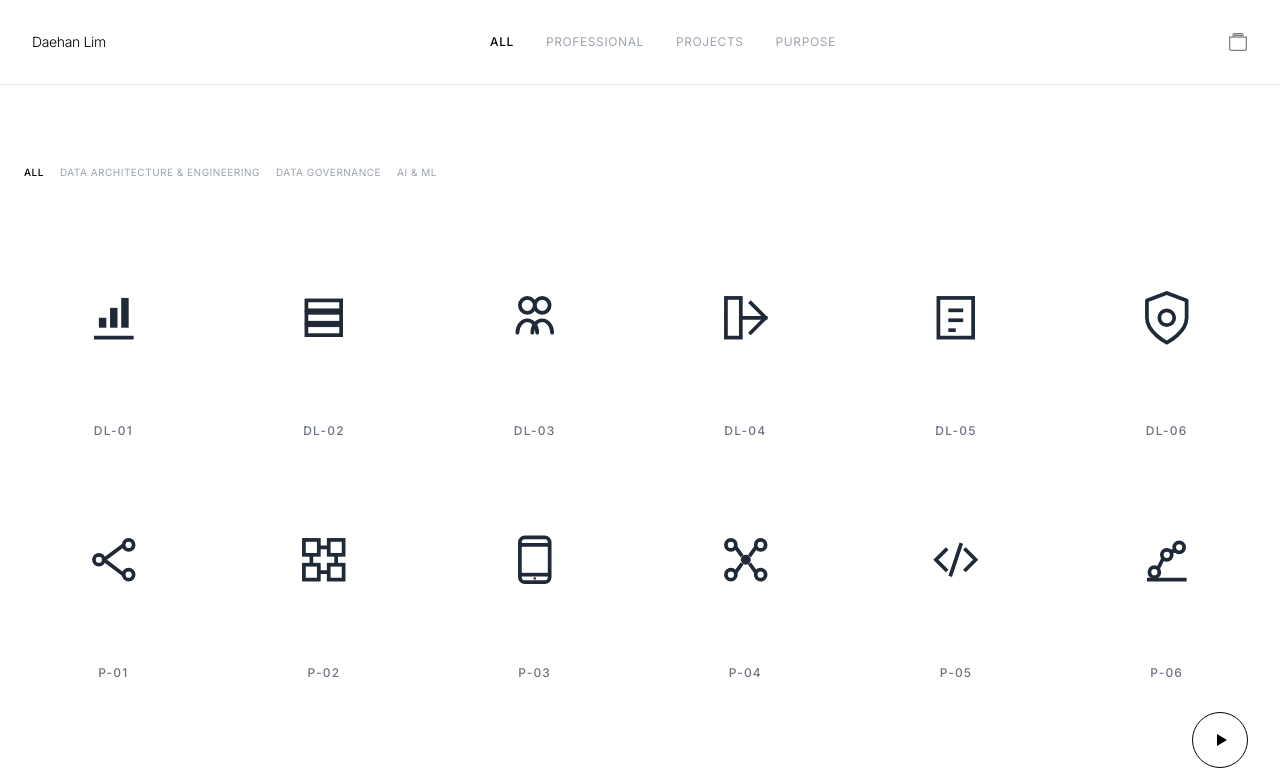
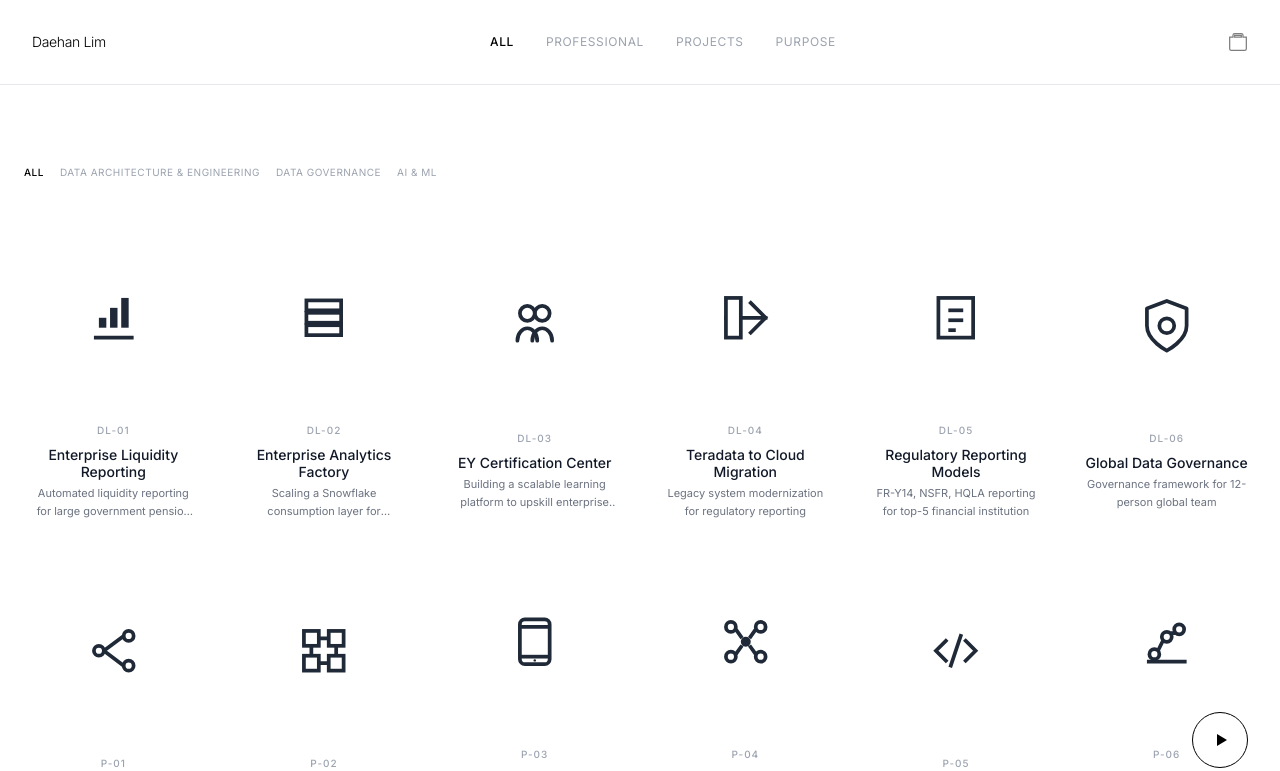
Before and after one commit to daehanlim-cpa/Portfolio, a Next.js app: page / in a window 1280 px wide. Shown: the top 771 px of the page. Built offline with nearby package versions, Linux system fonts and the light colour scheme.

Commit message:
Enhance ProjectCard with title and description

```diff
--- a/components/ProjectCard.tsx
+++ b/components/ProjectCard.tsx
@@ -29,12 +29,24 @@ export default function ProjectCard({ project, onClick, isEmphasized = true }: P
             </div>
 
             {/* Code Label */}
-            <div className="text-center">
-                <p className={`text-xs uppercase tracking-widest transition-colors ${isEmphasized
-                    ? "text-gray-500 font-medium group-hover:text-black"
+            <div className="text-center mt-2 px-2">
+                <p className={`text-[10px] uppercase tracking-widest transition-colors mb-2 ${isEmphasized
+                    ? "text-gray-400 font-medium group-hover:text-black"
+                    : "text-gray-300"
+                    }`}>
+                    {project.code}
+                </p>
+                <h3 className={`text-sm font-medium leading-tight mb-1 transition-colors ${isEmphasized
+                    ? "text-gray-900"
                     : "text-gray-400"
                     }`}>
-                    {project.code}
+                    {project.title}
+                </h3>
+                <p className={`text-[11px] leading-relaxed transition-colors line-clamp-2 ${isEmphasized
+                    ? "text-gray-500"
+                    : "text-gray-300"
+                    }`}>
+                    {project.shortDescription}
                 </p>
             </div>
         </button>
```
